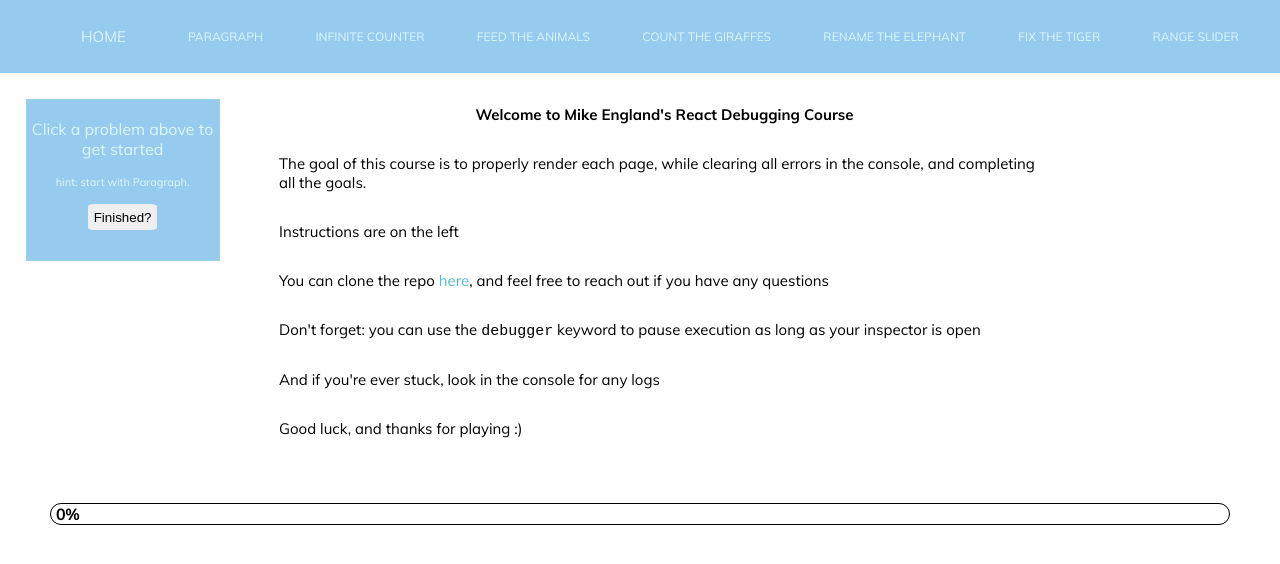
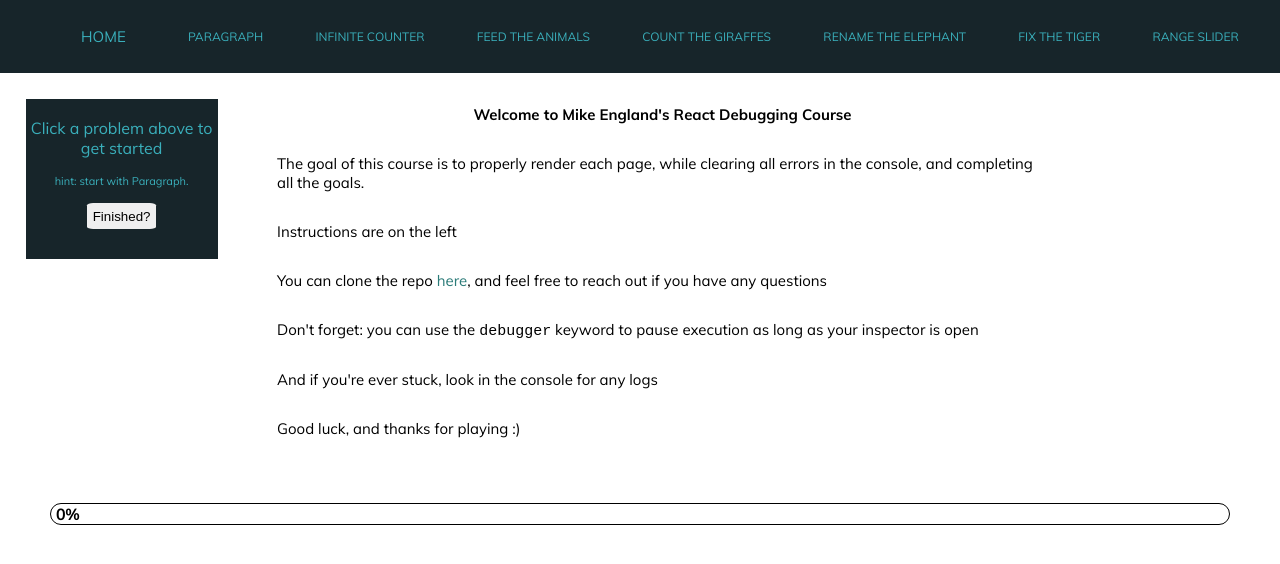
Before and after one commit to michealengland/react-debugging-demo, a React (Create React App) app: page / in a window 1280 px wide. Shown: the top 564 px of the page. Built offline with nearby package versions, Linux system fonts and the light colour scheme.

Commit message:
added accessible colors

```diff
--- a/src/App.scss
+++ b/src/App.scss
@@ -1,9 +1,17 @@
-//General Appearance
 @font-face {
   font-family: 'Mulish';
   src: local('Mulish'),
     url(./fonts/Mulish/Mulish-VariableFont_wght.ttf) format('truetype');
 }
+$baseColor: #17252a;
+$secondaryColor: #2b7b78;
+$fontColor: #3aafbb;
+$accentColor: #abbab9;
+// $baseColor: #0b0c10;
+// $secondaryColor: #c5c6c7;
+// $accentColor: #66fcf1;
+// $fontColor: #45a29e;
+//General Appearance
 body {
   margin: 0px;
 }
@@ -22,7 +30,7 @@ body {
 .nav-bar {
   top: 0;
   border: none;
-  background-color: #97caef;
+  background-color: $baseColor;
   height: auto;
   padding: 15px;
 }
@@ -40,7 +48,7 @@ body {
 }
 .nav-link {
   text-decoration: none;
-  color: #daf9fc;
+  color: $fontColor;
   transition: 2s ease-out;
   &.home {
     margin: 0 10px 0 0;
@@ -50,17 +58,17 @@ body {
     }
   }
   &.true {
-    color: #25bdd1;
+    color: $accentColor;
   }
   &:hover {
-    background: #55bcc9;
+    background: $secondaryColor;
   }
 }
 
 //Hamburger Menu
 
 .hamburger-link.true {
-  color: #25bdd1;
+  color: $accentColor;
 }
 
 .hamburger.hidden {
@@ -80,7 +88,7 @@ body {
   position: absolute;
   right: 0;
   border-radius: 2%;
-  background-color: #97caef;
+  background-color: $baseColor;
   margin: 0;
   padding: 2%;
 }
@@ -89,11 +97,11 @@ body {
   display: flex;
   justify-content: center;
   text-decoration: none;
-  color: #daf9fc;
+  color: $fontColor;
   transition: 2s ease-out;
   padding: 10px;
   &:hover {
-    background: #55bcc9;
+    background: $secondaryColor;
   }
 }
 
@@ -102,10 +110,9 @@ body {
   height: 20vh;
   overflow-y: scroll;
   width: 15vw;
-  border: 1px solid #99d5dd;
-  background-color: #97caef;
+  background-color: $baseColor;
   margin: 2%;
-  color: #daf9fc;
+  color: $fontColor;
   -ms-overflow-style: none;
   scrollbar-width: none;
   &::-webkit-scrollbar {
@@ -153,7 +160,7 @@ body {
 
 .gh-link {
   text-decoration: none;
-  color: #55bcc9;
+  color: $secondaryColor;
 }
 
 .file {
@@ -182,7 +189,7 @@ body {
     border: none;
   }
   &:hover {
-    background-color: #55bcc9;
+    background-color: $secondaryColor;
   }
 }
 
```
